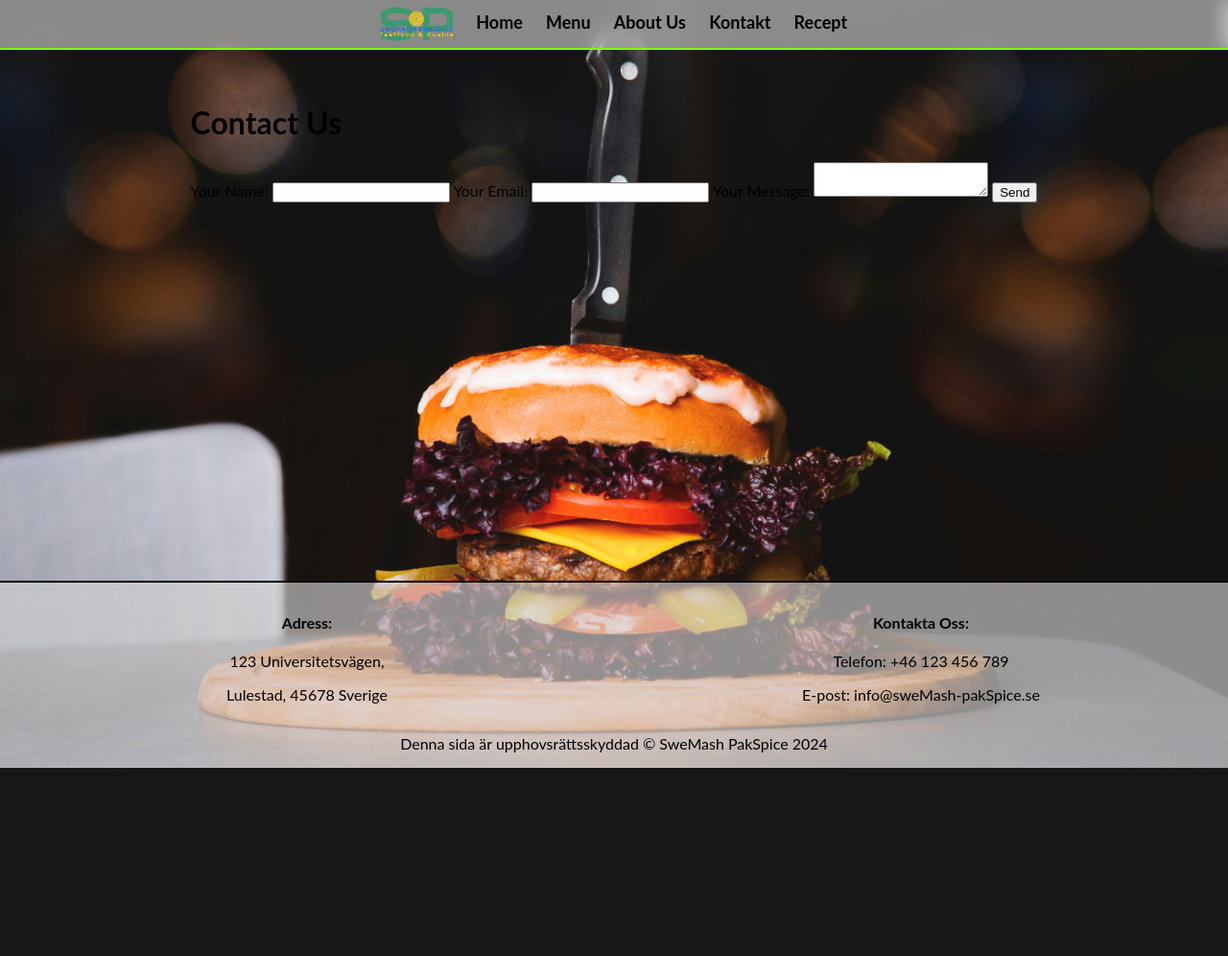
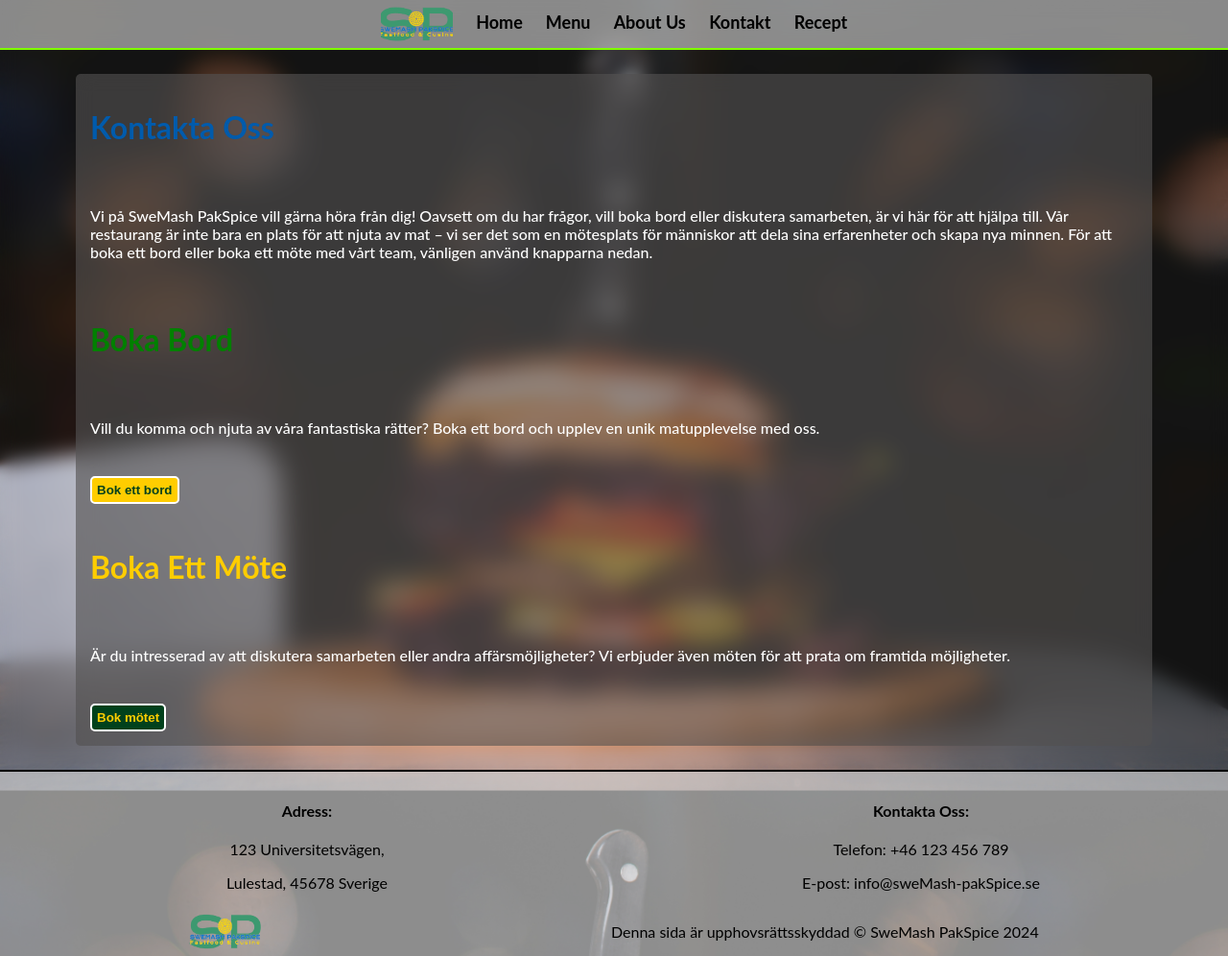
Before and after one commit to hihassan1998/-SweMash_PakSpice-, a PHP site: page /public/pages/contact.php in a window 1280 px wide. Shown: the whole page at 96% size. Before the commit the page ends 800 px from the top, so only its background shows below. Run offline with PHP 8.4, Linux system fonts and the light colour scheme; data that the repository does not hold is empty.

Commit message:
pages updated, homepage almost complete, diesigninfgmostly done, updaing all pages and slightly images and design

```diff
--- a/app/includes/footer.php
+++ b/app/includes/footer.php
@@ -11,11 +11,16 @@
             <p>Telefon: +46 123 456 789</p>
             <p>E-post: info@sweMash-pakSpice.se</p>
         </div>
+
     </div>
+<div class="col">
+        <div class="footer-marking">
+            <img class="" src="../img/sp-logo-trans.png" style="width:75px;" alt="">
+        <p>Denna sida är upphovsrättsskyddad &copy; SweMash PakSpice 2024</p>
 
-    <div class="footer-marking">
-        <p>Denna sida är upphovsrättsskyddad &copy; SweMash PakSpice 2024</p>
     </div>
+</div>
+
 
 </footer>
 </body>
--- a/app/includes/navbar.php
+++ b/app/includes/navbar.php
@@ -3,7 +3,7 @@
         <li>
             <img class="logo" src="../img/sp-logo-trans.png" style="width:75px;" alt="">
         </li>
-        <li><a href="./home.php" >Home</a></li>
+        <li><a href="./home.php">Home</a></li>
 
         <li><a href="./menu.php">Menu</a></li>
 
@@ -11,13 +11,27 @@
         <li class="dropdown">
             <a href="./about.php">About Us</a>
             <ul class="dropdown-menu">
-                <li><a href="/team.php">Anställd</a></li>
-                <li><a href="/galleri.php">Galleri</a></li>
+                <li><a href="./team.php">Anställd</a></li>
+                <li><a href="./galleri.php">Galleri</a></li>
             </ul>
         </li>
 
-        <li><a href="./contact.php">Kontakt</a></li>
+        <li class="dropdown">
+            <a href="./contact.php">Kontakt</a>
+            <ul class="dropdown-menu">
+                <li><a href="./reservation.php">Boka Bord</a></li>
+                <li><a href="./reservation.php">Boka Ett Möte</a></li>
+            </ul>
+        </li>
+
+
+
+
+
+
+
 
         <li><a href="./recept.php">Recept</a></li>
+
     </ul>
 </nav>
--- a/public/css/footer.css
+++ b/public/css/footer.css
@@ -14,7 +14,7 @@ footer {
     flex-direction: column;
     align-self: center;
     width: 100vw;
-padding-bottom: 0px;
+    padding-bottom: 0px;
 }
 
 /* styling the footer into coloumbs and rows */
@@ -39,7 +39,7 @@ padding-bottom: 0px;
 
 .footer-marking {
     display: flex;
-    justify-content: center;
+    justify-content: space-around;
     margin: 0;
     left: 10px;
 }
--- a/public/css/style.css
+++ b/public/css/style.css
@@ -1,14 +1,30 @@
 /* General page styling */
 html {
+    position: relative;
     background-image: url('../img/burger-banner.jpg');
     background-position: center;
     background-attachment: fixed;
     background-size: cover;
     background-repeat: no-repeat;
 
-    height: 100vh;
+    height: 100%;
     font-family: 'Lato', sans-serif;
     scroll-behavior: smooth;
+}
+
+html::before {
+    content: '';
+    position: fixed;
+    top: 0;
+    left: 0;
+    right: 0;
+    bottom: 0;
+    background-image: inherit;
+    background-position: inherit;
+    background-size: inherit;
+    background-repeat: inherit;
+    filter: blur(10px);
+    z-index: -1;
 }
 
 /** Color palette */
@@ -170,10 +186,16 @@ ul {
     font-size: 2.5rem;
 }
 
-.white-font {
+.white-font-bold {
     color: #FFFFFF;
     font-weight: 900;
 }
+
+.white-font {
+    color: #FFFFFF;
+    font-weight: 500;
+}
+
 
 
 /** image container home+ about us */
@@ -186,6 +208,20 @@ ul {
     gap: 15px;
 }
 
+.image-container-banner {
+    display: flex;
+    flex-direction: row;
+    align-items: center;
+    justify-content: center;
+    flex-wrap: wrap;
+    gap: 15px;
+}
+
+.image-container-banner img {
+    max-height: 450px;
+    width: auto;
+}
+
 /* Each image */
 .image-container img {
     width: 200px;
@@ -194,13 +230,51 @@ ul {
     flex-shrink: 0;
 }
 
-.home-images{
-    height: 50px; /* Adjust the height to fit your navbar */
-    width: auto;  /* Maintains the logo's aspect ratio */
-    object-fit: cover; /* Ensures the image looks good inside the space */
+.home-images {
+    height: 50px;
+    /* Adjust the height to fit your navbar */
+    width: auto;
+    /* Maintains the logo's aspect ratio */
+    object-fit: cover;
+    /* Ensures the image looks good inside the space */
 
 }
 
-.contact{
+.contact {
     background-color: blue;
 }
+
+#back-support {
+    background-color: rgba(83, 82, 82, 0.63);
+    backdrop-filter: blur(10px);
+    border-radius: 5px;
+    padding: 15px;
+    margin: 15px;
+}
+form .input{margin-bottom: 50px;}
+
+.btn-g {
+    color: #FFCD00;
+    background-color: #01411C;
+    border: 2px solid white;
+    border-radius: 5px;
+    padding: 5px;
+    font-weight: bold;
+    cursor: pointer;
+    text-decoration: none;
+}
+a{
+        text-decoration: none;
+}
+
+.btn-y {
+    color:#01411C;
+    background-color: #FFCD00;
+    border: 2px solid white;
+    border-radius: 5px;
+    padding: 5px;
+    font-weight: bold;
+    cursor: pointer;
+
+
+}
--- a/public/pages/contact.php
+++ b/public/pages/contact.php
@@ -3,20 +3,28 @@ $title = "Kontakta Oss"; ?>
 <?php include '../../app/includes/header.php' ?>
 
 
-<main>
+<main class="white-font" id="back-support">
+    <div class="container">
+        <h1 class="blue-title">Kontakta Oss</h1>
+        <p> Vi på SweMash PakSpice vill gärna höra från dig! Oavsett om du har frågor, vill boka bord eller diskutera samarbeten, är vi här för att hjälpa till. Vår restaurang är inte bara en plats för att njuta av mat – vi ser det som en mötesplats för människor att dela sina erfarenheter och skapa nya minnen.
 
-    <h1>Contact Us</h1>
-    <form action="/contact-form-handler.php" method="POST">
-        <label for="name">Your Name:</label>
-        <input type="text" id="name" name="name" required>
+            För att boka ett bord eller boka ett möte med vårt team, vänligen använd knapparna nedan.</p>
 
-        <label for="email">Your Email:</label>
-        <input type="email" id="email" name="email" required>
 
-        <label for="message">Your Message:</label>
-        <textarea id="message" name="message" required></textarea>
+        <h1 class="green-title">Boka Bord</h1>
+        <p>Vill du komma och njuta av våra fantastiska rätter? Boka ett bord och upplev en unik matupplevelse med oss.</p>
 
-        <button type="submit">Send</button>
-    </form>
+        <a href="./reservation.php">
+            <button class="btn-y">Bok ett bord</button>
+        </a>
+        <h1 class="yellow-title">Boka Ett Möte</h1>
+        <p>Är du intresserad av att diskutera samarbeten eller andra affärsmöjligheter? Vi erbjuder även möten för att prata om framtida möjligheter.</p>
+
+        <a href="./meeting.php">
+            <button class="btn-g">Bok mötet</button>
+        </a>
+
+    </div>
+
 </main>
 <?php include '../../app/includes/footer.php'; ?>
```
Also changed, not shown: public/pages/about.php (+23 -1 lines), public/pages/contact-form-handler.php (added, +18 -0 lines), public/pages/galleri.php (added, +43 -0 lines), public/pages/home.php (+43 -42 lines), public/pages/meeting.php (added, +30 -0 lines), public/pages/recept.php (+10 -6 lines), public/pages/reservation.php (added, +31 -0 lines).
